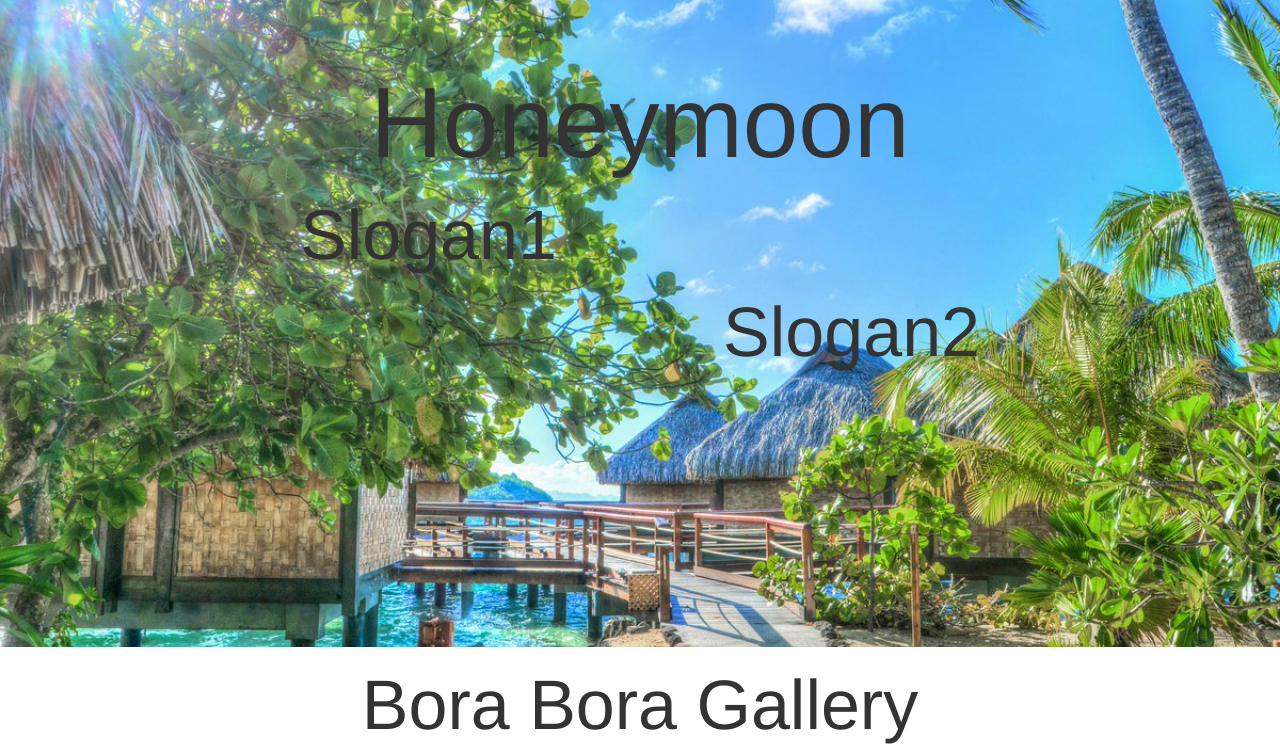
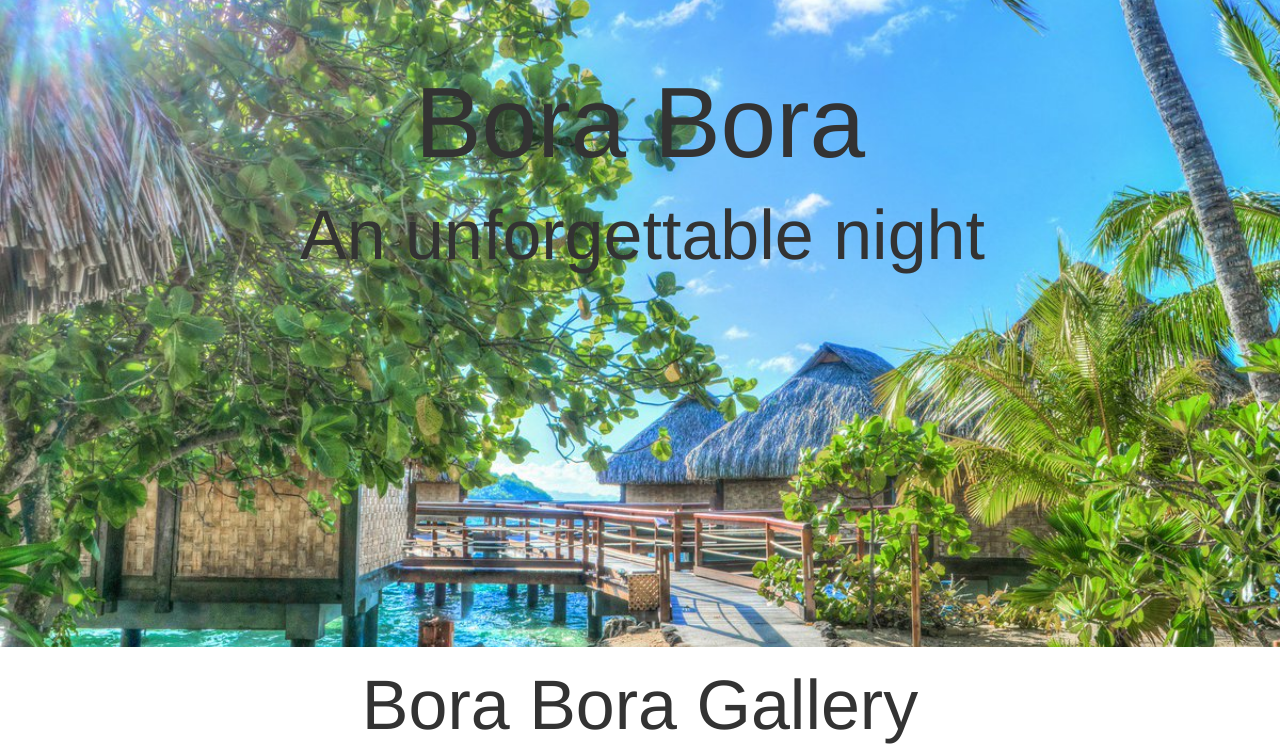
Before and after one commit to xinyanc3694/honeymoon, a plain HTML site: page index.html in a window 1280 px wide. Shown: the part 53-800 px from the top of the page. Drawn offline with nearby package versions, Linux system fonts and the light colour scheme.

Commit message:
remove slogan 2

```diff
--- a/custom.css
+++ b/custom.css
@@ -16,11 +16,11 @@
     padding-left: 300px;
     font-size: 70px;
 }
-#slogan2{
-    text-align: right;
-    padding-right: 300px;
-    font-size: 70px;
-}
+/*#slogan2{*/
+/*    text-align: right;*/
+/*    padding-right: 300px;*/
+/*    font-size: 70px;*/
+/*}*/
 #gallery{
      text-align: center;
 }
--- a/index.html
+++ b/index.html
@@ -64,9 +64,8 @@
   </nav>
 
   <div id="home">
-    <h1 id="title">Honeymoon</h1>
-    <h2 id="slogan1">Slogan1</h2>
-    <h2 id="slogan2">Slogan2</h2>
+    <h1 id="title">Bora Bora</h1>
+    <h2 id="slogan1">An unforgettable night</h2>
   </div>
 
   <div id="gallery">
```
